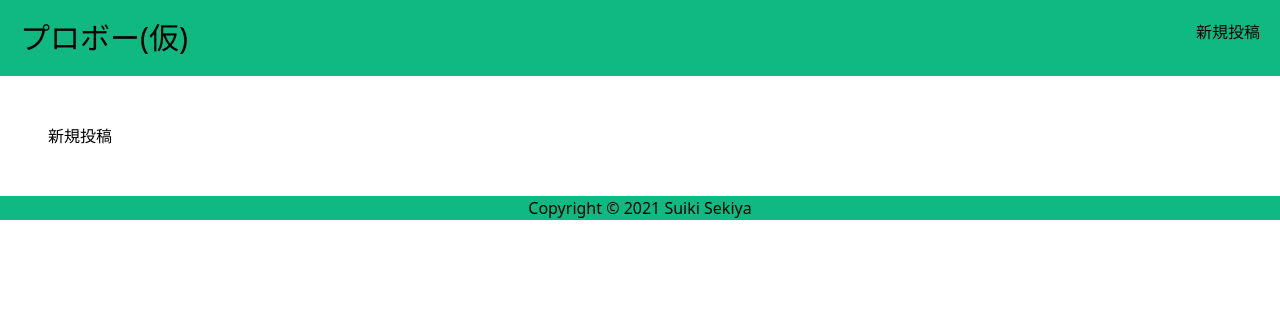
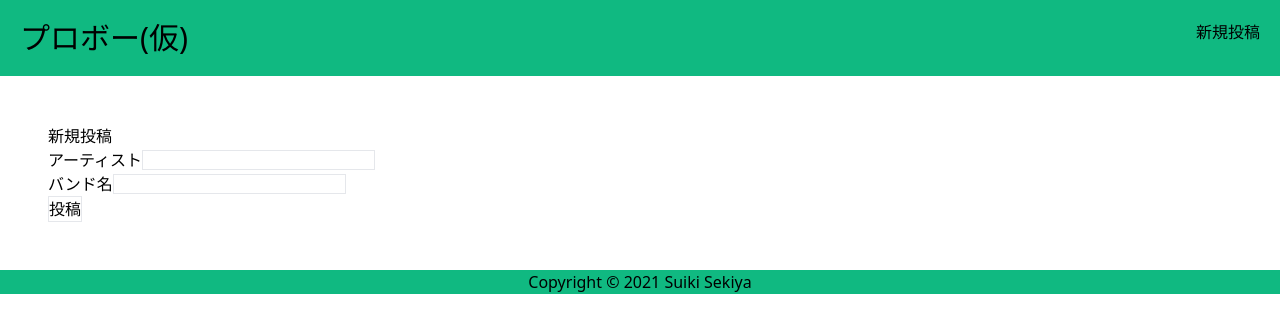
Before and after one commit to sekiyan372/effector-geek, a Next.js app: page /new in a window 1280 px wide. Shown: the top 332 px of the page. Built offline with nearby package versions, Linux system fonts and the light colour scheme; no server answers.

Commit message:
投稿を実装

```diff
--- a/package.json
+++ b/package.json
@@ -16,6 +16,7 @@
     "react": "17.0.2",
     "react-dom": "17.0.2",
     "react-firebase-hooks": "^3.0.4",
+    "react-hook-form": "^7.3.6",
     "react-redux": "^7.2.3",
     "redux": "^4.0.5",
     "tailwindcss": "^2.1.1"
--- a/src/components/ArticleCard.tsx
+++ b/src/components/ArticleCard.tsx
@@ -11,7 +11,7 @@ const articleCard: VFC<Props> = (props) => {
   const article = useSelector(getArticleById(props.articleId))
 
   return (
-    <div>
+    <div className="p-2 m-2 w-80 border border-solid">
       <div>{article.artist}</div>
       <div>{article.band}</div>
     </div>
--- a/src/pages/index.tsx
+++ b/src/pages/index.tsx
@@ -19,11 +19,6 @@ const Index: NextPage = () => {
         const articles = docs.map((doc) => doc.data())
         dispatch(actions.updateArticles(articles))
       })
-    // firestore().collection("articles").doc("Zzhm2BUjdD09Vcc2acd9").collection("effectors").get().then((query) => {
-    //   query.forEach((doc) => {
-    //     console.log(doc.data())
-    //   })
-    // })
   }, [])
 
   return (
--- a/src/pages/new.tsx
+++ b/src/pages/new.tsx
@@ -1,13 +1,64 @@
 import { NextPage } from 'next'
+import { useRouter } from 'next/dist/client/router'
+import { useForm } from 'react-hook-form'
+import React, { useCallback } from 'react'
 import Head from '~/components/Head'
+import { firestore } from '~/utils/firebase'
+import { Article } from '~/types'
+
+type SubmitValues = {
+  artist: Article['artist']
+  band?: Article['band']
+}
 
 const New: NextPage = () => {
+  const router = useRouter()
+
+  const { register ,handleSubmit, formState: { errors }, setError } = useForm<SubmitValues>({
+    defaultValues: {
+      artist: '',
+      band: '',
+    }
+  })
+
+  const submitArticle = useCallback(
+    async (value: SubmitValues) => {
+      await firestore().collection('articles').add({
+        artist: value.artist,
+        band: value.band,
+      })
+      router.push('/')
+    }, [])
+
   return(
     <>
       <Head title="エフェクターボード投稿" />
-      <div className="m-12">
-        <h2>新規投稿</h2>
-      </div>
+      <section>
+        <div className="m-12">
+          <h2>新規投稿</h2>
+          <form onSubmit={ handleSubmit(submitArticle) }>
+            <div>
+              <label htmlFor="artist">アーティスト</label>
+              <input
+                type="text"
+                className="border h-5"
+                id="artist"
+                {...register('artist')}
+              />
+            </div>
+            <div>
+              <label htmlFor="band">バンド名</label>
+              <input
+                type="text"
+                className="border h-5"
+                id="band"
+                {...register('band')}
+              />
+            </div>
+            <button type="submit" className="border">投稿</button>
+          </form>
+        </div>
+      </section>
     </>
   )
 }
--- a/src/types.ts
+++ b/src/types.ts
@@ -2,7 +2,7 @@ export type Article = {
   id: string
   image?: File
   artist: string
-  band: string
+  band?: string
   createdAt: Date
 }
 
```
Also changed, not shown: 1 other file (tests, documents, lock files or other folders).
